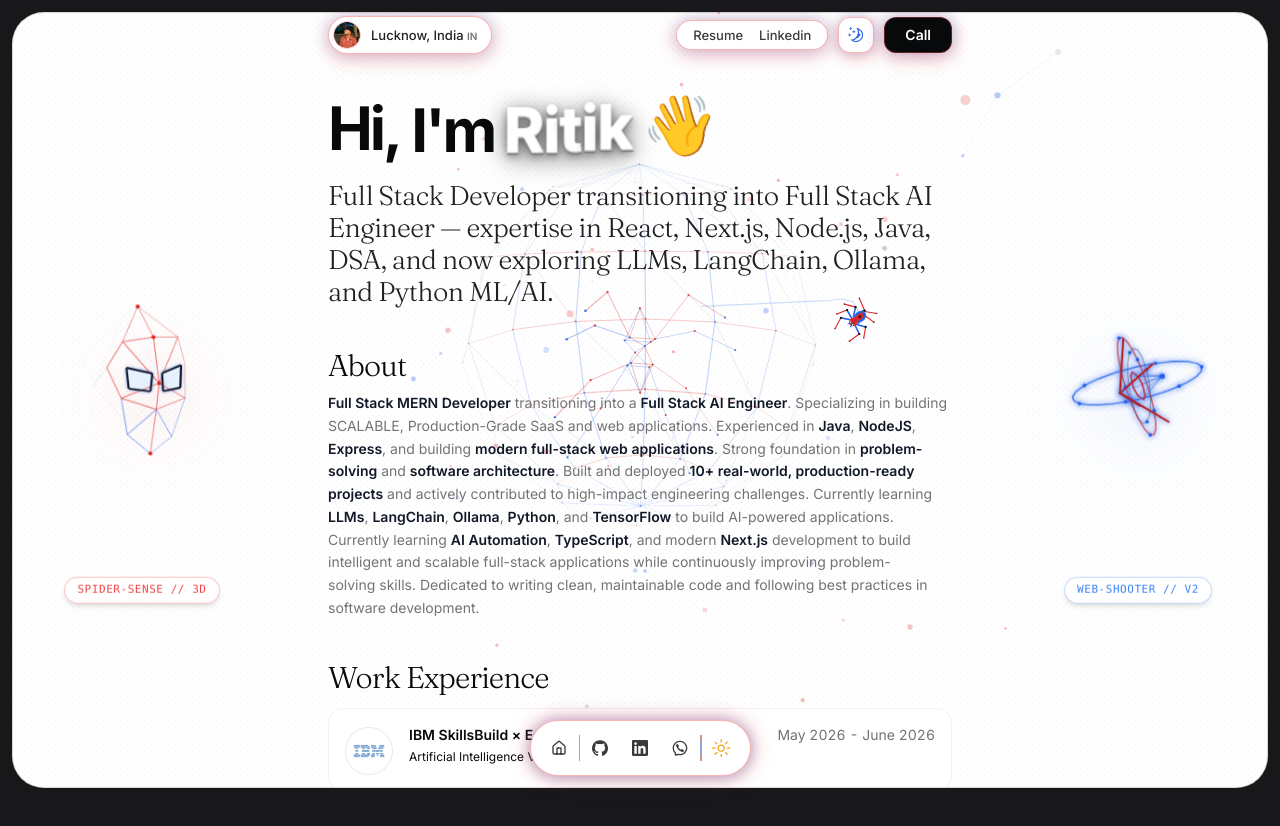
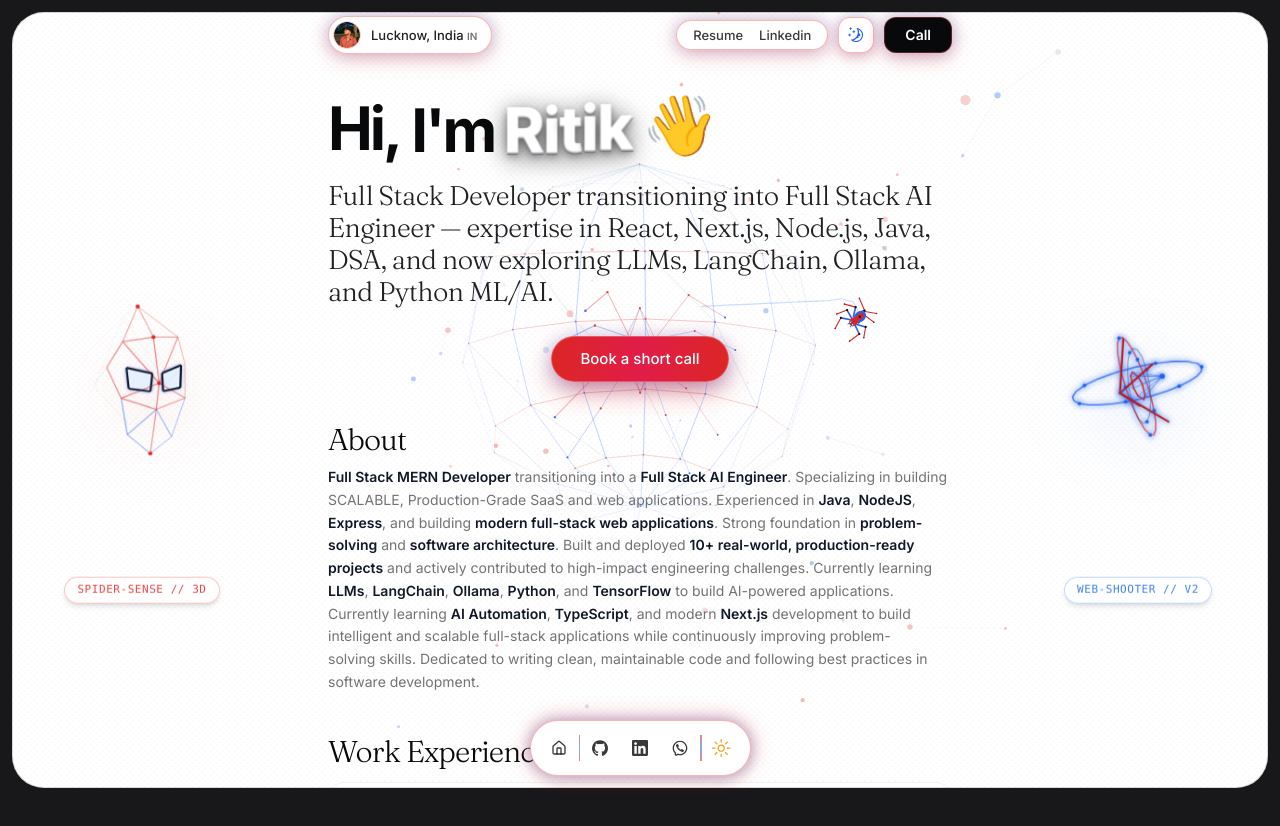
Before and after one commit to RITIKSINGH-DEOS/RS-Portfolio, a Next.js app: page / in a window 1280 px wide. Shown: the top 826 px of the page. Built offline with nearby package versions, Linux system fonts and the light colour scheme.

Commit message:
feat: add centered Spider-Man themed 'Book a short call' WhatsApp button

```diff
--- a/src/app/page.tsx
+++ b/src/app/page.tsx
@@ -31,6 +31,20 @@ export default function Page() {
               className="w-full max-w-full font-serif font-light text-xl sm:text-2xl md:text-[27px] text-foreground/90 leading-[1.32] tracking-[-0.02em]"
               text={DATA.description ?? ""}
             />
+            <BlurFade delay={0.01}>
+              <div className="pt-2 sm:pt-3 flex justify-center w-full">
+                <a
+                  href={DATA.contact.social.WhatsApp.url}
+                  target="_blank"
+                  rel="noopener noreferrer"
+                  className="group relative inline-flex items-center justify-center rounded-full bg-gradient-to-r from-red-600 via-rose-600 to-red-600 hover:from-red-500 hover:via-red-600 hover:to-blue-600 px-7 py-3 text-sm sm:text-[15px] font-medium text-white border border-white/25 shadow-[0_10px_30px_-4px_rgba(220,38,38,0.55),0_4px_18px_rgba(37,99,235,0.35)] hover:shadow-[0_14px_40px_-2px_rgba(220,38,38,0.8),0_4px_24px_rgba(37,99,235,0.55)] hover:scale-[1.03] active:scale-[0.98] transition-all duration-300 cursor-pointer select-none"
+                  title="Book a short call"
+                  aria-label="Book a short call on WhatsApp"
+                >
+                  Book a short call
+                </a>
+              </div>
+            </BlurFade>
           </div>
         </div>
       </section>
```
